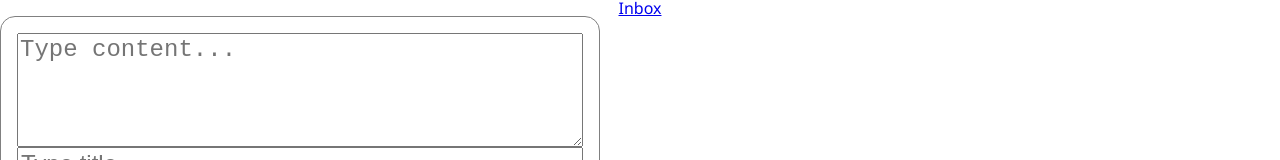
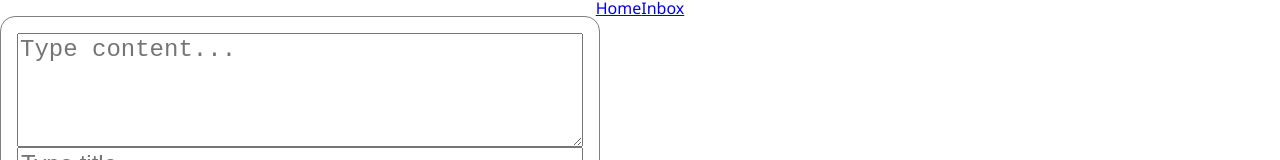
Before and after one commit to atobaum/galois, a React (Create React App) app in the folder client/: page / in a window 1280 px wide. Shown: the top 160 px of the page. Built offline with nearby package versions, Linux system fonts and the light colour scheme.

Commit message:
feat: "Inbox" in top nav routes to inbox

```diff
--- a/client/src/pages/MainPage.tsx
+++ b/client/src/pages/MainPage.tsx
@@ -17,7 +17,8 @@ const MainPageCss = css`
 function TopNav() {
   return (
     <div>
-      <Link to="/">Inbox</Link>
+      <Link to="/">Home</Link>
+      <Link to="/tags/inbox">Inbox</Link>
     </div>
   );
 }
```
